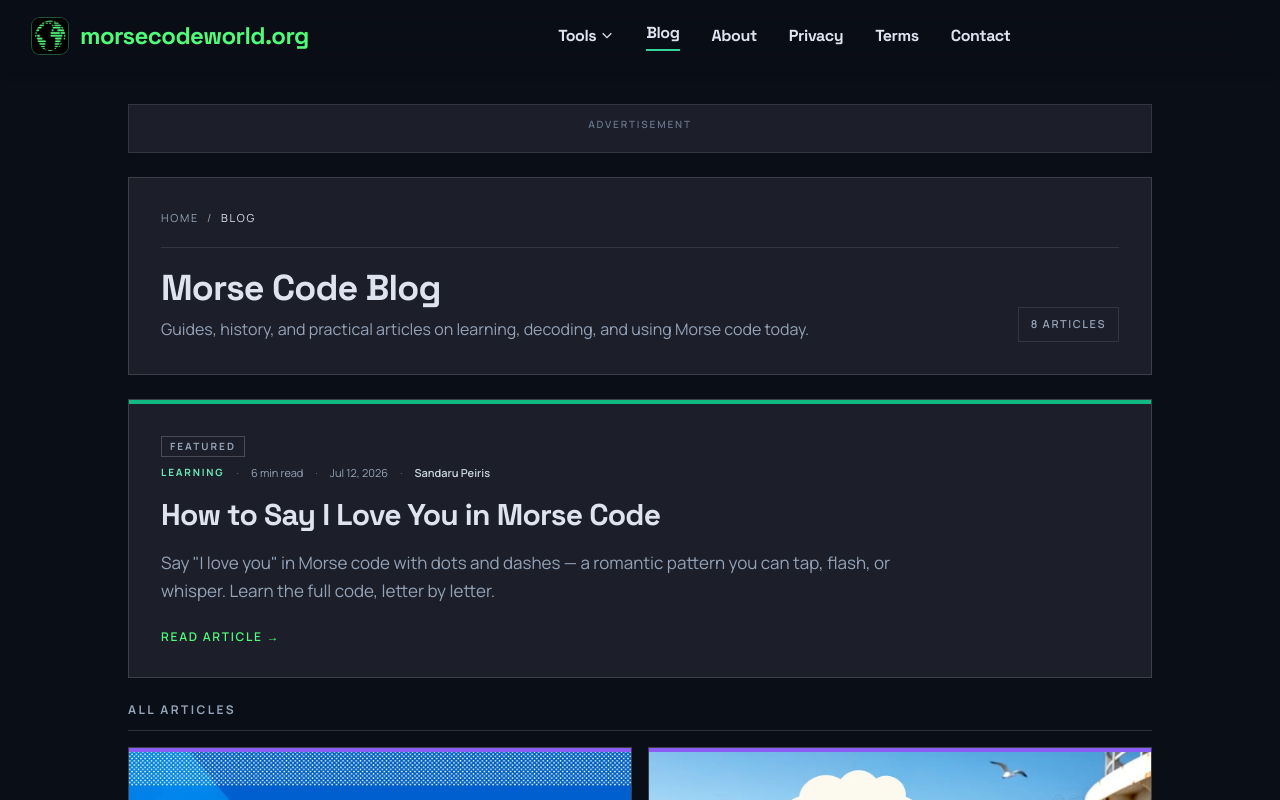
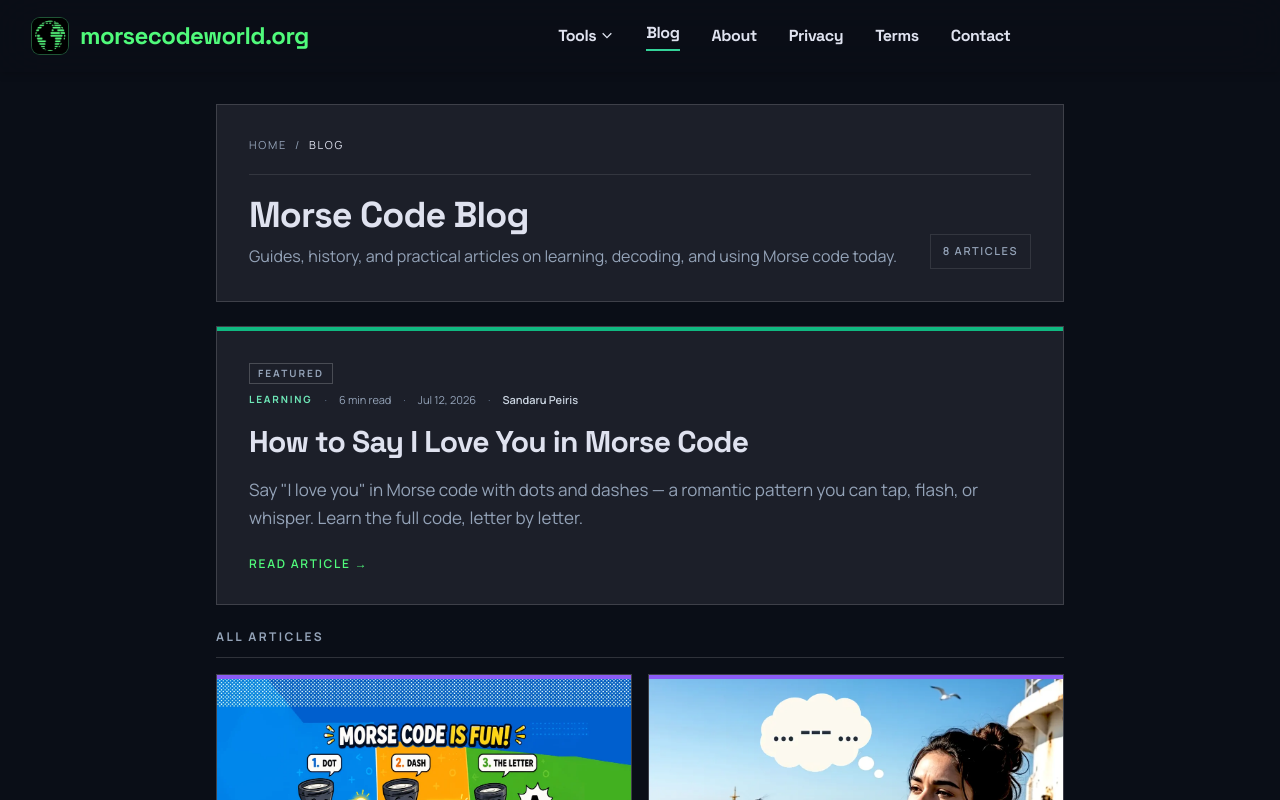
Before and after one commit to sandaru3n/Morse-Code-World, a Next.js app: page /blog in a window 1280 px wide. Shown: the top 800 px of the page. Built offline with nearby package versions, Linux system fonts and the light colour scheme; no server answers.

Commit message:
Blog Sidebar Ads added

```diff
--- a/app/blog/[slug]/page.tsx
+++ b/app/blog/[slug]/page.tsx
@@ -2,6 +2,7 @@ import type { Metadata } from "next";
 import { notFound } from "next/navigation";
 import Link from "next/link";
 import { BlogShare } from "@/components/blog/BlogShare";
+import { BlogSidebarsLayout } from "@/components/blog/BlogSidebarsLayout";
 import { BlogAuthor } from "@/components/blog/BlogAuthor";
 import { BlogPostCoverImage, BlogCoverPreload } from "@/components/blog/BlogPostCoverImage";
 import { BlogPostMeta } from "@/components/blog/BlogPostMeta";
@@ -148,8 +149,9 @@ export default async function BlogPostPage({ params }: Props) {
       ) : null}
 
       <div className="flex flex-1 pt-[4.5rem]">
-        <main className="flex-1 overflow-x-hidden px-4 py-3 sm:p-5 lg:p-8">
-          <div className="mx-auto w-full min-w-0 max-w-3xl">
+        <main className="flex-1 overflow-x-hidden">
+          <BlogSidebarsLayout>
+          <div className="mx-auto w-full min-w-0">
 
             {/* Breadcrumb */}
             <nav aria-label="Breadcrumb" className="blog-breadcrumb mb-5 min-w-0">
@@ -300,6 +302,7 @@ export default async function BlogPostPage({ params }: Props) {
             </div>
 
           </div>
+          </BlogSidebarsLayout>
         </main>
       </div>
     </div>
--- a/app/blog/page.tsx
+++ b/app/blog/page.tsx
@@ -1,8 +1,8 @@
 import type { Metadata } from "next";
 import Link from "next/link";
-import { AdsenseHorizontalBanner } from "@/components/AdsenseHorizontalBanner";
 import { BlogCoverPreload } from "@/components/blog/BlogPostCoverImage";
 import { BlogPostCard } from "@/components/blog/BlogPostCard";
+import { BlogSidebarsLayout } from "@/components/blog/BlogSidebarsLayout";
 import { SiteTopBar } from "@/components/SiteTopBar";
 import { getAllPosts } from "@/lib/blog";
 import { absoluteUrl, SITE_NAME } from "@/lib/site";
@@ -67,9 +67,9 @@ export default function BlogPage() {
       />
 
       <div className="flex flex-1 pt-[4.5rem]">
-        <main className="flex-1 overflow-x-hidden px-4 py-4 sm:p-6 lg:p-8">
-          <div className="mx-auto w-full min-w-0 max-w-5xl">
-            <AdsenseHorizontalBanner className="mb-5 sm:mb-6" />
+        <main className="flex-1 overflow-x-hidden">
+          <BlogSidebarsLayout contentClassName="max-w-5xl">
+          <div className="mx-auto w-full min-w-0">
 
             <header className="border border-slate-300 bg-white px-5 py-6 dark:border-white/15 dark:bg-surface-container sm:px-8 sm:py-8">
               <nav aria-label="Breadcrumb">
@@ -153,6 +153,7 @@ export default function BlogPage() {
               </div>
             </aside>
           </div>
+          </BlogSidebarsLayout>
         </main>
       </div>
 
--- a/app/globals.css
+++ b/app/globals.css
@@ -559,6 +559,10 @@
     @apply border-slate-200 bg-slate-50 dark:border-slate-200 dark:bg-slate-50;
   }
 
+  .blog-sidebar-ad {
+    @apply min-h-[250px] w-full overflow-hidden;
+  }
+
   [data-blog-theme="white"] .blog-white-tag {
     @apply border-slate-300 bg-white text-[#64748B] dark:border-slate-300 dark:bg-white dark:text-[#64748B];
   }
--- /dev/null
+++ b/components/blog/BlogSidebarAd.tsx
@@ -0,0 +1,28 @@
+"use client";
+
+import { useEffect } from "react";
+
+export function BlogSidebarAd() {
+  useEffect(() => {
+    try {
+      const w = window as Window & { adsbygoogle?: Record<string, unknown>[] };
+      w.adsbygoogle = w.adsbygoogle || [];
+      w.adsbygoogle.push({});
+    } catch {
+      // Ad blockers can prevent AdSense initialization.
+    }
+  }, []);
+
+  return (
+    <div className="blog-sidebar-ad" aria-label="Advertisement">
+      <ins
+        className="adsbygoogle"
+        style={{ display: "block" }}
+        data-ad-client="ca-pub-7227917768990151"
+        data-ad-slot="1030018355"
+        data-ad-format="auto"
+        data-full-width-responsive="true"
+      />
+    </div>
+  );
+}
--- /dev/null
+++ b/components/blog/BlogSidebarsLayout.tsx
@@ -0,0 +1,28 @@
+import { BlogSidebarAd } from "@/components/blog/BlogSidebarAd";
+
+/** Blog pages: center content with optional sticky vertical sidebar ads on wide screens. */
+export function BlogSidebarsLayout({
+  children,
+  contentClassName = "max-w-3xl"
+}: {
+  children: React.ReactNode;
+  contentClassName?: string;
+}) {
+  return (
+    <div className="blog-with-sidebars mx-auto flex w-full max-w-[1280px] items-start justify-center gap-4 px-4 py-3 sm:gap-6 sm:p-5 lg:px-8 lg:py-8">
+      <aside className="hidden w-[160px] shrink-0 xl:block">
+        <div className="sticky top-[5.25rem]">
+          <BlogSidebarAd />
+        </div>
+      </aside>
+
+      <div className={`min-w-0 w-full flex-1 ${contentClassName}`}>{children}</div>
+
+      <aside className="hidden w-[160px] shrink-0 xl:block">
+        <div className="sticky top-[5.25rem]">
+          <BlogSidebarAd />
+        </div>
+      </aside>
+    </div>
+  );
+}
```
Also changed, not shown: 1 other file (tests, documents, lock files or other folders).
